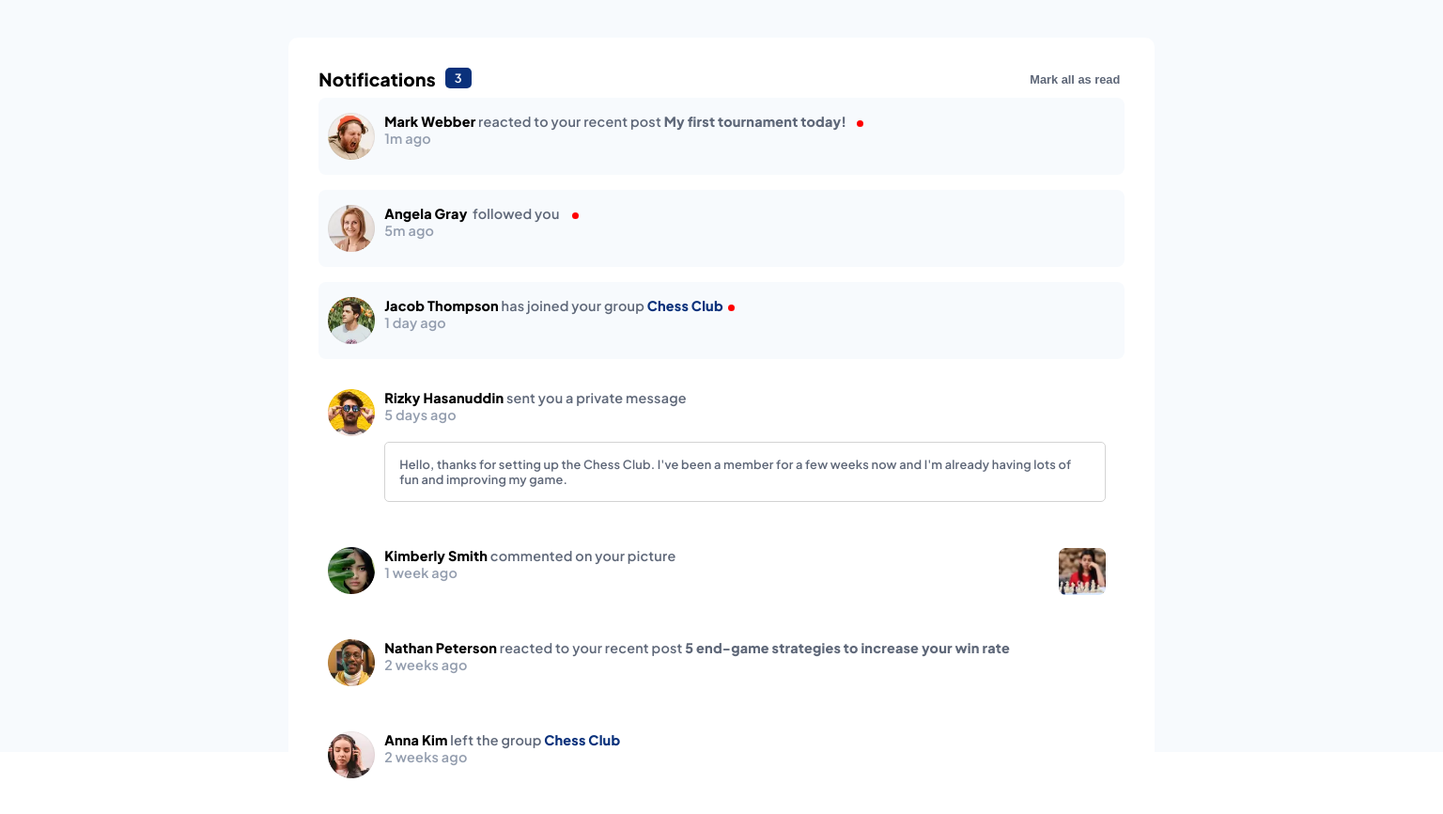
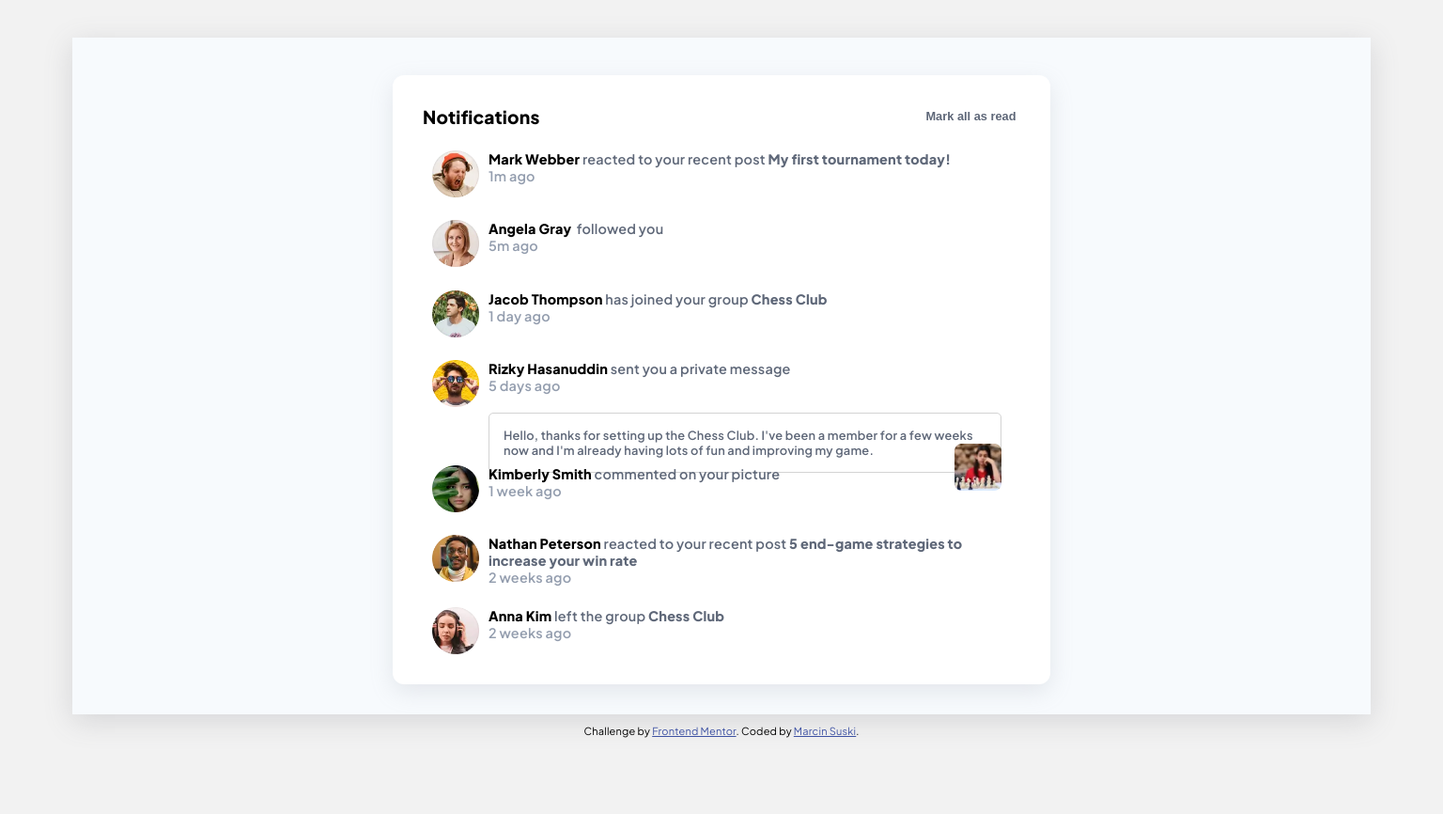
Before and after one commit to marcinsuski/notofications-page, a plain HTML site: page index.html in a window 1536 px wide. Both pictures are taken after a click on the button "Mark all as read". Shown: the whole page at 94% size. After the commit the page ends 800 px from the top, so only its background shows below. Drawn offline with Linux system fonts and the light colour scheme.

Commit message:
update files
- added js to control notifications

```diff
--- a/index.html
+++ b/index.html
@@ -181,6 +181,6 @@
                 >.
             </div>
         </footer>
-        <script scr="../src/sript.js"></script>
+        <script src="../src/script.js"></script>
     </body>
 </html>
--- /dev/null
+++ b/src/script.js
@@ -0,0 +1,14 @@
+const markAllRead = document.querySelector(".read");
+const newItems = document.querySelectorAll(".notif_item");
+const notifNumber = document.querySelector(".notif_number");
+const dot = document.querySelectorAll(".status");
+
+markAllRead.addEventListener("click", function toggleNew() {
+    newItems.forEach((item) => {
+        item.classList.remove("new");
+    });
+    dot.forEach((item) => {
+        item.classList.remove("new");
+    });
+    notifNumber.classList.add("empty");
+});
--- a/src/styles.css
+++ b/src/styles.css
@@ -40,7 +40,7 @@ main {
     padding: 2rem;
     padding-top: 2rem;
     background-color: white;
-    border-radius: 10px;
+    border-radius: 12px;
     width: 60%;
     height: auto;
     display: flex;
@@ -75,6 +75,10 @@ main {
     background-color: var(--blue);
 }
 
+.notif_number.empty {
+    display: none;
+}
+
 .read {
     outline: none;
     border: none;
@@ -91,6 +95,7 @@ main {
 }
 
 .notif_item {
+    background-color: transparent;
     border-radius: 8px;
     width: 100%;
     min-height: 20px;
@@ -135,9 +140,23 @@ main {
 }
 
 .group {
-    color: var(--blue);
+    color: var(--darkgrayishblue);
     font-size: 0.9rem;
     font-weight: 800;
+}
+
+.commented_image:hover,
+.message:hover {
+    cursor: pointer;
+    background-color: var(--lightgrayishblue1);
+}
+
+.person:hover,
+.recent_post:hover,
+.read:hover,
+.group:hover {
+    cursor: pointer;
+    color: var(--blue);
 }
 
 .status {
@@ -181,9 +200,31 @@ main {
 }
 
 @media (min-width: 1440px) {
-}
+    body {
+        width: 100vw;
+        height: 100vh;
+        display: flex;
+        flex-direction: column;
+        justify-content: center;
+        align-items: center;
+        background-color: rgba(0, 0, 0, 0.05);
+    }
+    main {
+        width: 90%;
+        height: 90%;
+        box-shadow: rgba(100, 100, 111, 0.2) 0px 7px 29px 0px;
+    }
 
-@media (max-width: 800px) {
+    .container {
+        max-width: 700px;
+        height: 90%;
+        box-shadow: rgba(149, 157, 165, 0.2) 0px 8px 24px;
+    }
+
+    footer {
+        position: absolute;
+        bottom: 1rem;
+    }
 }
 
 .attribution {
```
Also changed, not shown: src/scrpt.js (deleted, +0 -11 lines).
